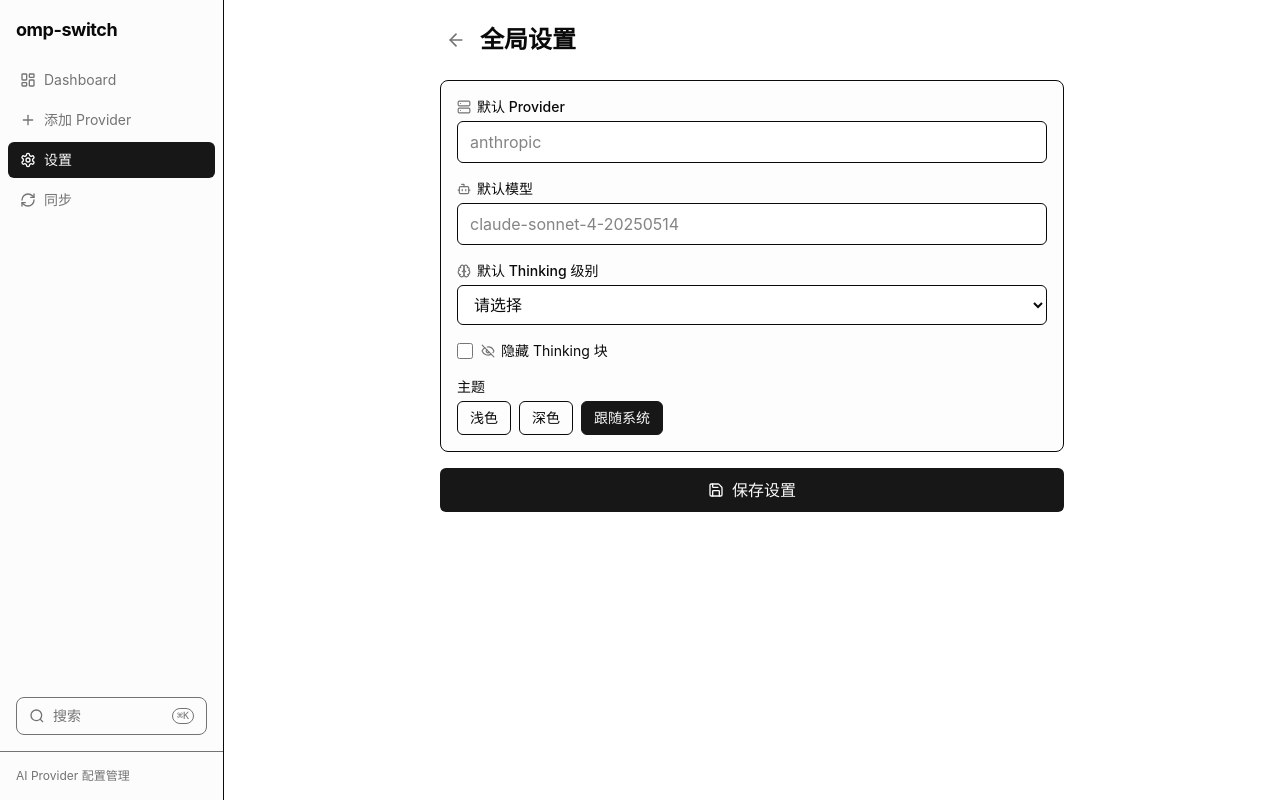
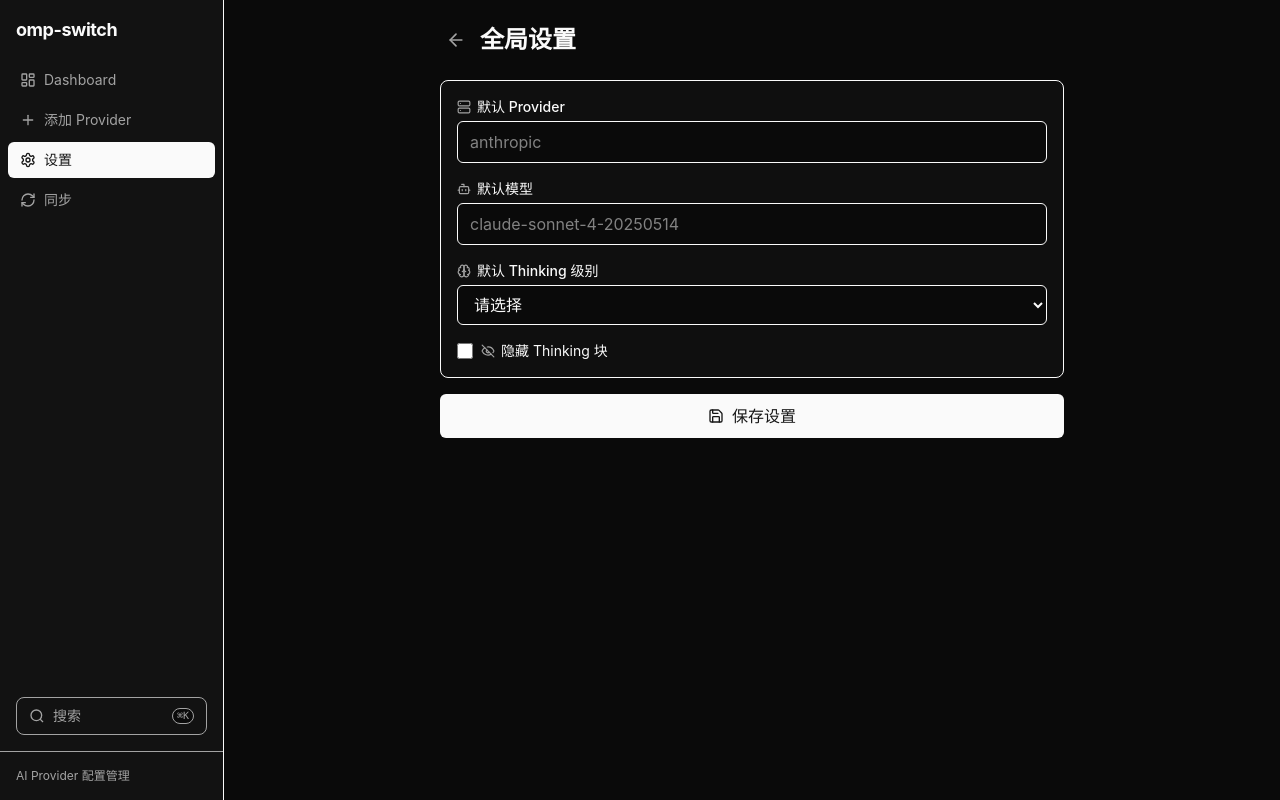
Before and after one commit to Wenlong-Guo/omp-switch, a React (Vite) app: page /settings in a window 1280 px wide. Built offline with nearby package versions, Linux system fonts and the light colour scheme.

Commit message:
feat: force dark theme globally, remove light mode option

```diff
--- a/index.html
+++ b/index.html
@@ -1,5 +1,5 @@
 <!doctype html>
-<html lang="zh-CN">
+<html lang="zh-CN" class="dark">
   <head>
     <meta charset="UTF-8" />
     <link rel="icon" type="image/svg+xml" href="/vite.svg" />
--- a/src/hooks/useTheme.ts
+++ b/src/hooks/useTheme.ts
@@ -1,18 +1,8 @@
 import { useEffect } from "react";
-import { useSettingsStore } from "@/stores/settingsStore";
 
 export function useTheme() {
-  const { settings } = useSettingsStore();
-
   useEffect(() => {
-    const theme = settings?.theme ?? "system";
-    const root = document.documentElement;
-
-    if (theme === "system") {
-      const prefersDark = window.matchMedia("(prefers-color-scheme: dark)").matches;
-      root.classList.toggle("dark", prefersDark);
-    } else {
-      root.classList.toggle("dark", theme === "dark");
-    }
-  }, [settings?.theme]);
+    // 强制深色主题，忽略用户设置
+    document.documentElement.classList.add("dark");
+  }, []);
 }
--- a/src/pages/ProviderEditor.tsx
+++ b/src/pages/ProviderEditor.tsx
@@ -124,7 +124,7 @@ export default function ProviderEditor() {
         </h1>
       </div>
 
-      {error && <div className="mb-4 p-3 bg-red-50 text-red-700 rounded-md border border-red-100 flex items-center gap-2 text-sm"><span className="font-medium">错误:</span> {error}</div>}
+      {error && <div className="mb-4 p-3 bg-red-900/30 text-red-400 rounded-md border border-red-800 flex items-center gap-2 text-sm"><span className="font-medium">错误:</span> {error}</div>}
 
       <form onSubmit={handleSubmit} className="space-y-6">
         {/* Preset selector for add mode */}
--- a/src/pages/Settings.tsx
+++ b/src/pages/Settings.tsx
@@ -41,7 +41,7 @@ export default function Settings() {
       </div>
 
       {saved && (
-        <div className="mb-4 p-3 bg-green-50 text-green-700 rounded-md flex items-center gap-2 text-sm border border-green-100">
+        <div className="mb-4 p-3 bg-green-900/30 text-green-400 rounded-md flex items-center gap-2 text-sm border border-green-800">
           <Save className="w-4 h-4" />
           保存成功
         </div>
@@ -109,25 +109,6 @@ export default function Settings() {
             </label>
           </div>
 
-          <div>
-            <label className="block text-sm font-medium mb-1">主题</label>
-            <div className="flex gap-2">
-              {(["light", "dark", "system"] as const).map((t) => (
-                <button
-                  key={t}
-                  type="button"
-                  onClick={() => setForm({ ...form, theme: t })}
-                  className={`px-3 py-1.5 text-sm rounded-md border transition-colors ${
-                    form.theme === t || (!form.theme && t === "system")
-                      ? "bg-primary text-primary-foreground border-primary"
-                      : "hover:bg-muted"
-                  }`}
-                >
-                  {t === "light" ? "浅色" : t === "dark" ? "深色" : "跟随系统"}
-                </button>
-              ))}
-            </div>
-          </div>
         </div>
 
         <button
--- a/src/pages/Sync.tsx
+++ b/src/pages/Sync.tsx
@@ -91,8 +91,8 @@ export default function Sync() {
               {config.lastSyncStatus && (
                 <span className={`ml-2 inline-flex items-center gap-1 text-xs px-1.5 py-0.5 rounded ${
                   config.lastSyncStatus.includes("success")
-                    ? "bg-green-100 text-green-700"
-                    : "bg-red-100 text-red-700"
+                    ? "bg-green-900/40 text-green-400"
+                    : "bg-red-900/40 text-red-400"
                 }`}>
                   {config.lastSyncStatus.includes("success") ? (
                     <CheckCircle2 className="w-3 h-3" />
@@ -182,7 +182,7 @@ export default function Sync() {
           </div>
 
           {testResult !== null && (
-            <div className={`p-2.5 rounded-md text-sm flex items-center gap-2 border ${testResult ? "bg-green-50 text-green-700 border-green-100" : "bg-red-50 text-red-700 border-red-100"}`}>
+            <div className={`p-2.5 rounded-md text-sm flex items-center gap-2 border ${testResult ? "bg-green-900/30 text-green-400 border-green-800" : "bg-red-900/30 text-red-400 border-red-800"}`}>
               {testResult ? <CheckCircle2 className="w-4 h-4" /> : <Wifi className="w-4 h-4" />}
               {testResult ? "连接成功" : "连接失败"}
             </div>
```
Also changed, not shown: 1 other file (tests, documents, lock files or other folders).
